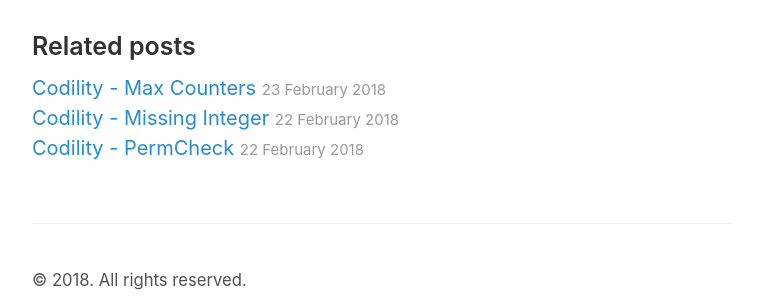
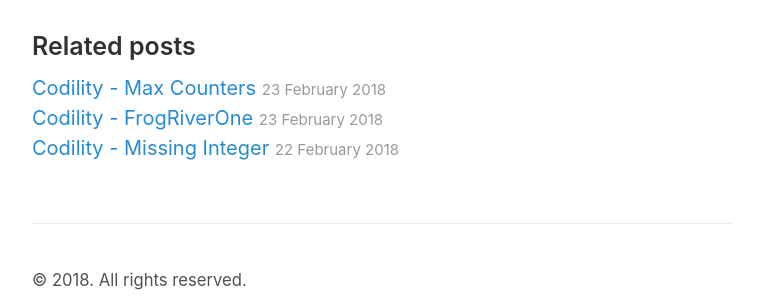
Before and after one commit to bgrooot/bgrooot.github.io, a Jekyll site: the page built from _posts/2018-01-03-the-first-post.md, in a window 1280 px wide. Shown: the part 701-1001 px from the top of the page, without its empty margins (258-1021 px from the left). Built offline with Jekyll 4.4.1, drawn with Linux system fonts in a browser that asks for light colours; some of the changed lines change nothing that is shown.

Commit message:
Update 2018-02-22-codility-frog-river-one.md

```diff
--- a/_posts/2018-02-22-codility-frog-river-one.md
+++ b/_posts/2018-02-22-codility-frog-river-one.md
@@ -1,6 +1,7 @@
 ---
 layout: post
 title: Codility - FrogRiverOne
+date: 2018-02-23 22:23:36 +0900
 ---
 
 [RESULT](https://app.codility.com/demo/results/training363E4W-TMB)
```
